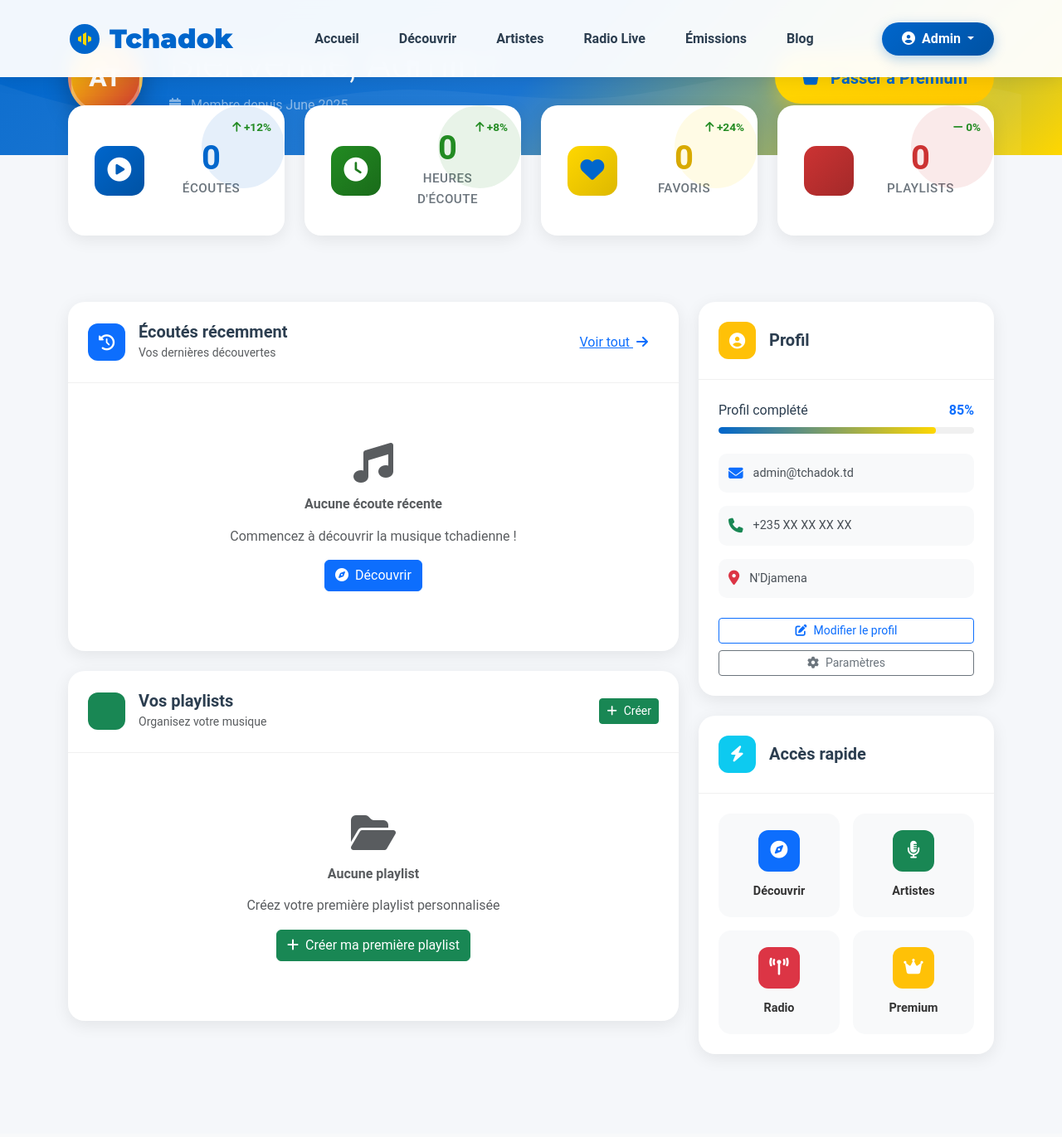
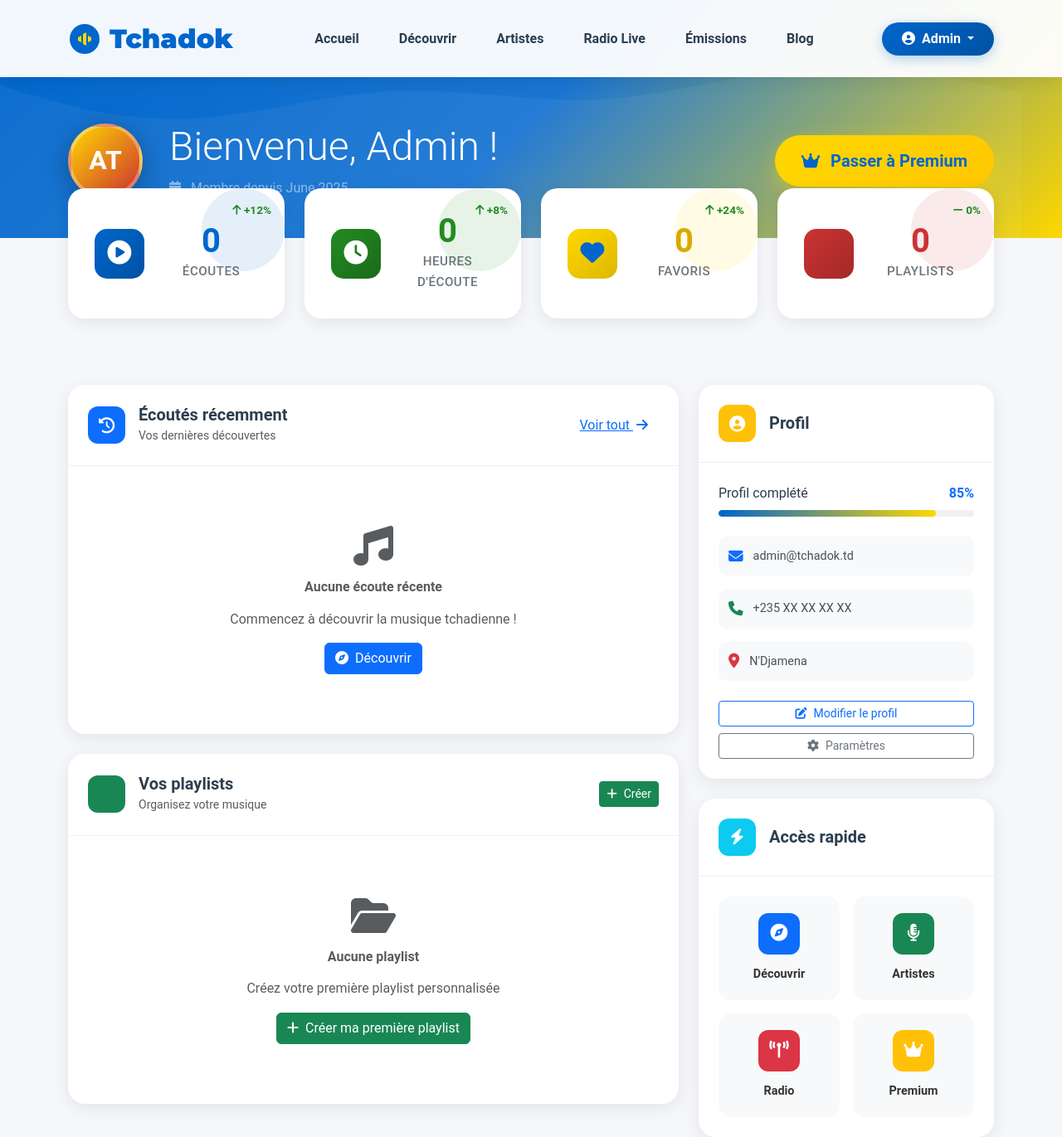
Before and after one commit to dansia235/tchadok, a PHP site: page /tchadok/user-dashboard.php in a window 1280 px wide. Shown: the top 1371 px of the page at 83% size. Run offline with PHP 8.4, Linux system fonts and the light colour scheme; a user stored in the database is signed in; data comes from the database, SQL or seed files in the repository.

Commit message:
Correction des problèmes d'affichage du dashboard utilisateur
- Ajout de padding-top (100px) au hero pour éviter le chevauchement avec le header fixe
- Correction de l'icône playlist : fa-folder-music → fa-list-music (icône valide)
- Configuration du bouton "Voir tout" : lien vers history.php au lieu de #

Fixes: User-Dashboard.php:336, :198, :179

```diff
--- a/user-dashboard.php
+++ b/user-dashboard.php
@@ -176,7 +176,7 @@ include 'includes/header.php';
                                     <small class="text-muted">Vos dernières découvertes</small>
                                 </div>
                             </div>
-                            <a href="#" class="btn btn-link">Voir tout <i class="fas fa-arrow-right ms-1"></i></a>
+                            <a href="<?php echo SITE_URL; ?>/history.php" class="btn btn-link">Voir tout <i class="fas fa-arrow-right ms-1"></i></a>
                         </div>
                         <div class="card-body-custom">
                             <div class="empty-state">
@@ -195,7 +195,7 @@ include 'includes/header.php';
                         <div class="card-header-custom">
                             <div class="d-flex align-items-center">
                                 <div class="header-icon bg-success">
-                                    <i class="fas fa-folder-music"></i>
+                                    <i class="fas fa-list-music"></i>
                                 </div>
                                 <div>
                                     <h5 class="mb-0">Vos playlists</h5>
@@ -337,6 +337,7 @@ include 'includes/header.php';
     position: relative;
     overflow: hidden;
     margin-bottom: -60px;
+    padding-top: 100px; /* Espace pour le header fixe */
 }
 
 .hero-gradient {
```
